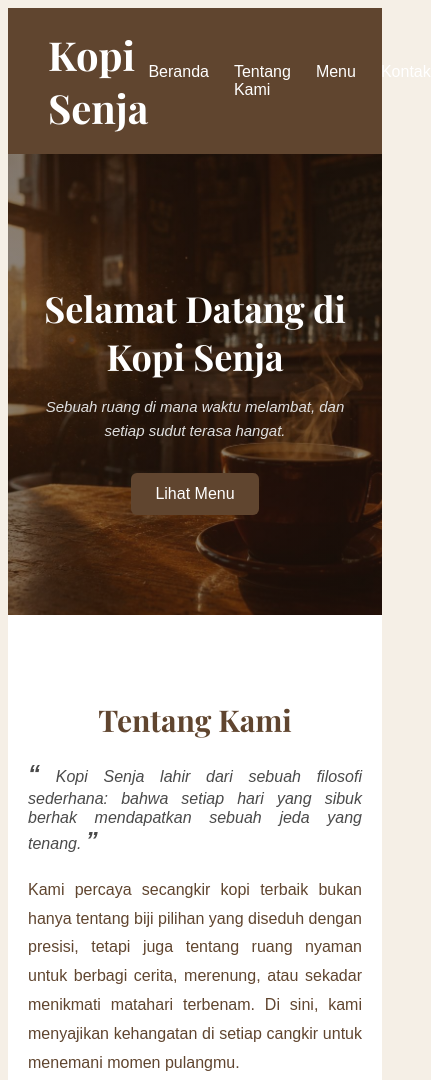
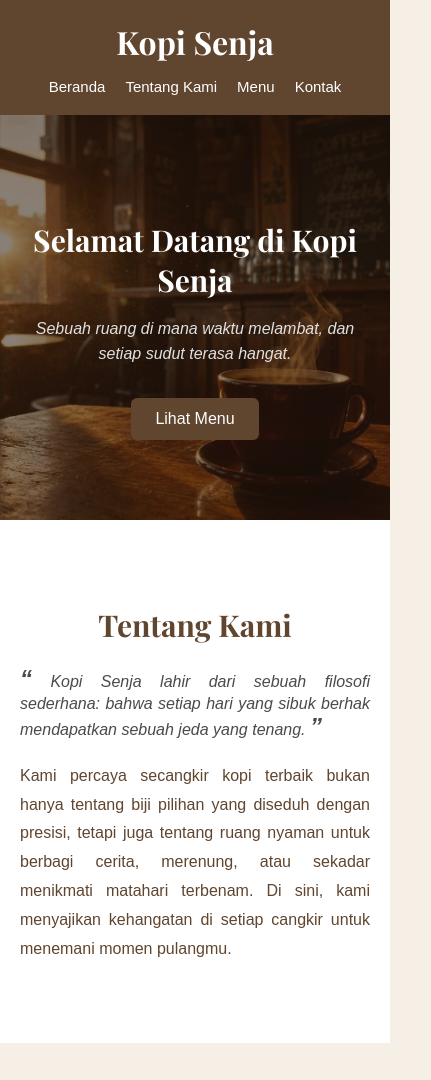
Before and after one commit to RavicaMaharaniDamayanti/kopi-senja, a plain HTML site: page index.html in a window 390 px wide. Shown: the top 1080 px of the page, 431 px wide, since content can reach past the window. Drawn offline with nearby package versions, Linux system fonts and the light colour scheme.

Commit message:
update versi hp

```diff
--- a/style.css
+++ b/style.css
@@ -14,6 +14,7 @@ body {
     background-color: #F5EFE6;
     color: #60452F;
     font-family: Arial, sans-serif;
+    margin: 0;
 }
 
 header {
@@ -177,6 +178,40 @@ nav a:hover {
 
 /* Tampilan responsif untuk HP */
 @media (max-width: 500px) {
+    header {
+        flex-direction: column;
+        padding: 20px 15px;
+        gap: 15px;
+    }
+
+    header h1 {
+        font-size: 32px;
+        text-align: center;
+    }
+
+    nav {
+        flex-wrap: wrap;
+        justify-content: center;
+        gap: 12px 20px;
+    }
+
+    nav a {
+        font-size: 15px;
+    }
+
+    /* Beranda */
+    #beranda {
+        padding: 80px 20px;
+    }
+
+    #beranda h2 {
+        font-size: 30px;
+    }
+
+    #beranda p {
+        font-size: 16px;
+    }
+
     #menu {
         padding: 40px 15px;
     }
```
